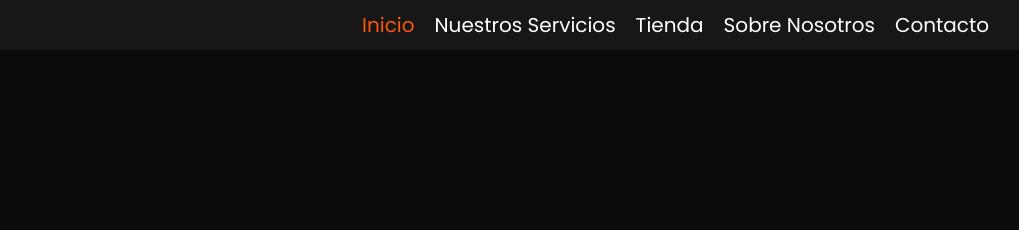
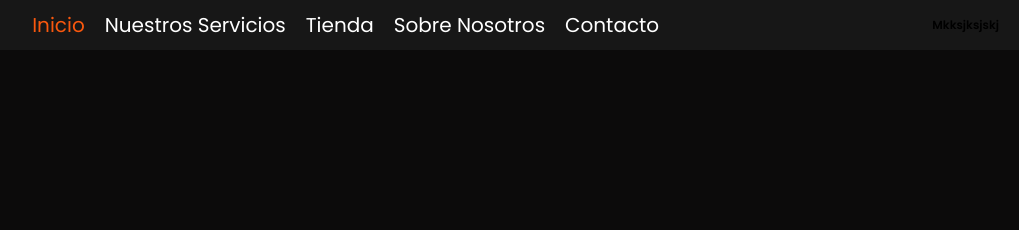
Before and after one commit to teoramon4/the-detailing-stor, a plain HTML site: page index.html in a window 1280 px wide. Shown: the top 230 px of the page, without its empty margins (261-1280 px from the left). Drawn offline with Linux system fonts and the light colour scheme.

Commit message:
actualizacion4

```diff
--- a/index.html
+++ b/index.html
@@ -22,6 +22,9 @@
          </ul>
          <div class="fas fa-bars"></div>
       </nav>
+      <div>
+        <h3>mkksjksjskj</h3>
+      </div>
 
 </header>
 
```
